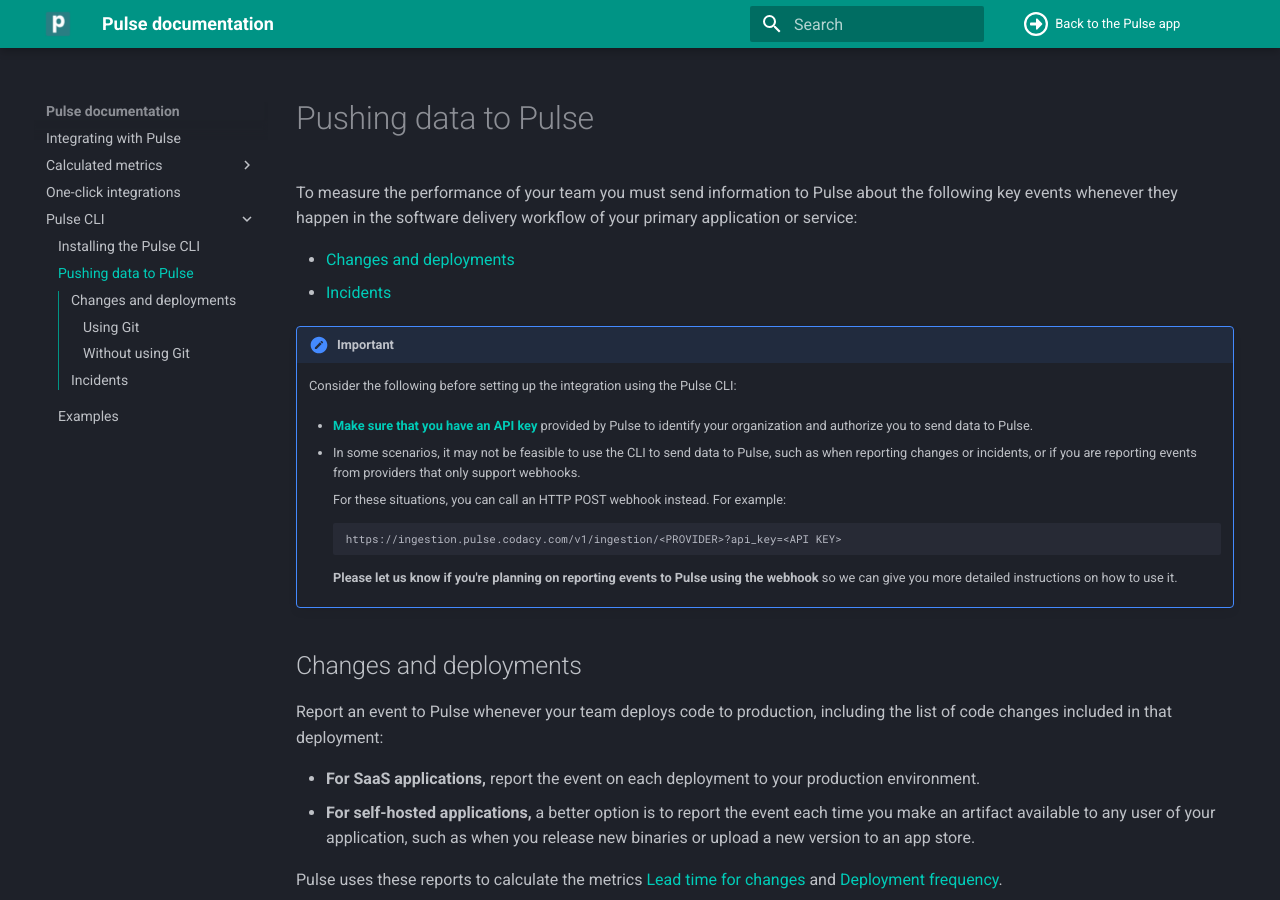
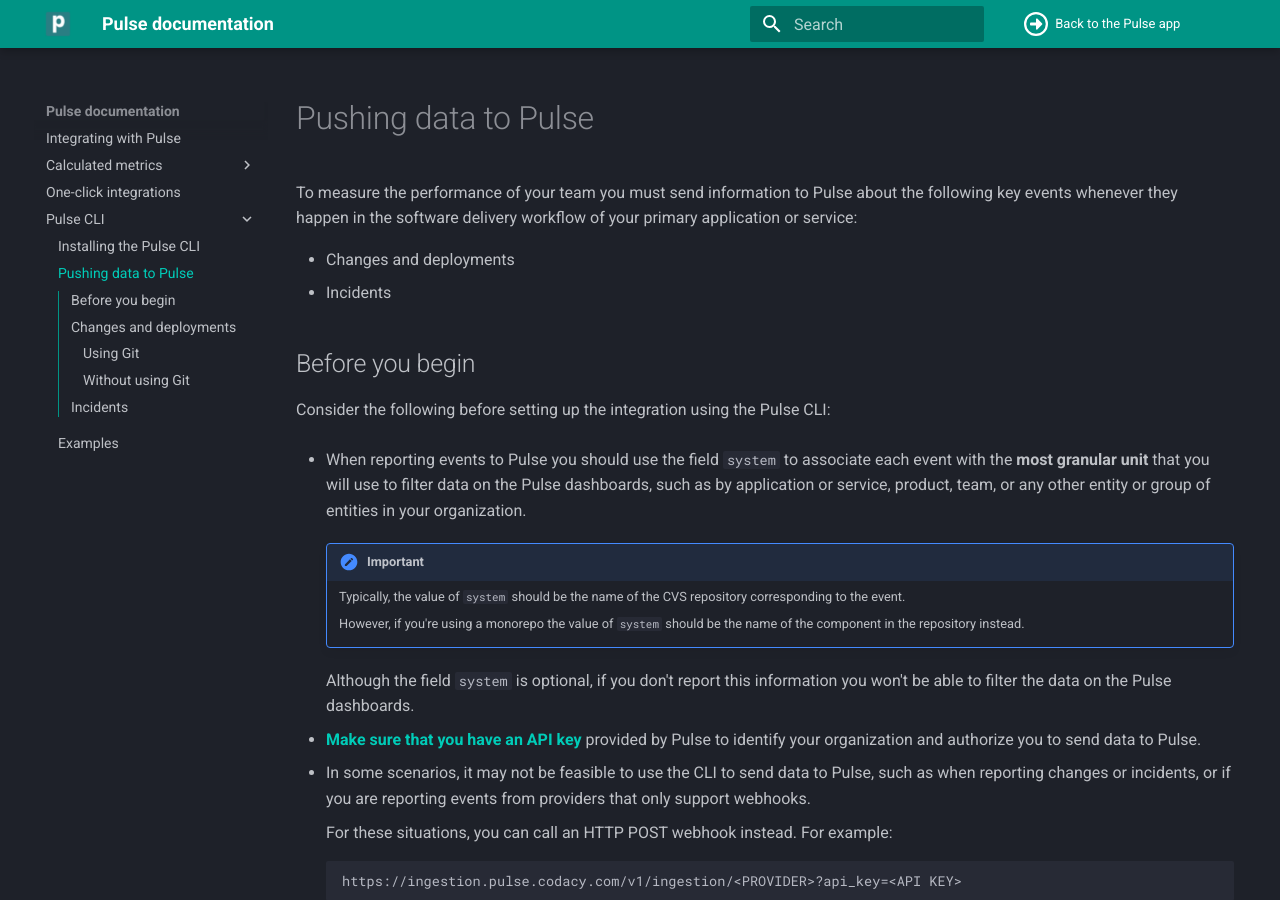
Before and after one commit to codacy/pulse-user-docs, an MkDocs documentation site: the page built from docs/cli/pushing-data-to-pulse.md, in a window 1280 px wide and 900 px high. Built offline with MkDocs 1.6.1 and Material for MkDocs 9.7.7, drawn with Linux system fonts in a browser that asks for light colours.

Commit message:
clean: Move guidance on what to send in "system" to CLI (#53)
* clean: Move section "Before you begin" to "Pushing data to Pulse"

* clean: Remove direct links to sections in intro

Since now there is the section "Before you begin" between the intro
and the two sections mentioned in the intro, users could run the risk
of clicking the links and jumping over the "Before you begin".

````diff
--- a/docs/cli/pushing-data-to-pulse.md
+++ b/docs/cli/pushing-data-to-pulse.md
@@ -6,23 +6,33 @@
 
 To measure the performance of your team you must send information to Pulse about the following key events whenever they happen in the software delivery workflow of your primary application or service:
 
--   [Changes and deployments](#changes-and-deployments)
--   [Incidents](#incidents)
+-   Changes and deployments
+-   Incidents
 
-!!! important
-    Consider the following before setting up the integration using the Pulse CLI:
+## Before you begin
 
-    -   [**Make sure that you have an API key**](https://app.pulse.codacy.com/integrations/cli){: target="_blank"} provided by Pulse to identify your organization and authorize you to send data to Pulse.
+Consider the following before setting up the integration using the Pulse CLI:
 
-    -   In some scenarios, it may not be feasible to use the CLI to send data to Pulse, such as when reporting changes or incidents, or if you are reporting events from providers that only support webhooks.
+-   When reporting events to Pulse you should use the field `system` to associate each event with the **most granular unit** that you will use to filter data on the Pulse dashboards, such as by application or service, product, team, or any other entity or group of entities in your organization.
 
-        For these situations, you can call an HTTP POST webhook instead. For example:
+    !!! important
+        Typically, the value of `system` should be the name of the CVS repository corresponding to the event.
 
-        ```text
-        https://ingestion.pulse.codacy.com/v1/ingestion/<PROVIDER>?api_key=<API KEY>
-        ```
+        However, if you're using a monorepo the value of `system` should be the name of the component in the repository instead.
 
-        **Please let us know if you're planning on reporting events to Pulse using the webhook** so we can give you more detailed instructions on how to use it.
+    Although the field `system` is optional, if you don't report this information you won't be able to filter the data on the Pulse dashboards.
+
+-   [**Make sure that you have an API key**](https://app.pulse.codacy.com/integrations/cli){: target="_blank"} provided by Pulse to identify your organization and authorize you to send data to Pulse.
+
+-   In some scenarios, it may not be feasible to use the CLI to send data to Pulse, such as when reporting changes or incidents, or if you are reporting events from providers that only support webhooks.
+
+    For these situations, you can call an HTTP POST webhook instead. For example:
+
+    ```text
+    https://ingestion.pulse.codacy.com/v1/ingestion/<PROVIDER>?api_key=<API KEY>
+    ```
+
+    **Please let us know if you're planning on reporting events to Pulse using the webhook** so we can give you more detailed instructions on how to use it.
 
 ## Changes and deployments
 
````
Also changed, not shown: docs/index.md (+0 -11 lines).
